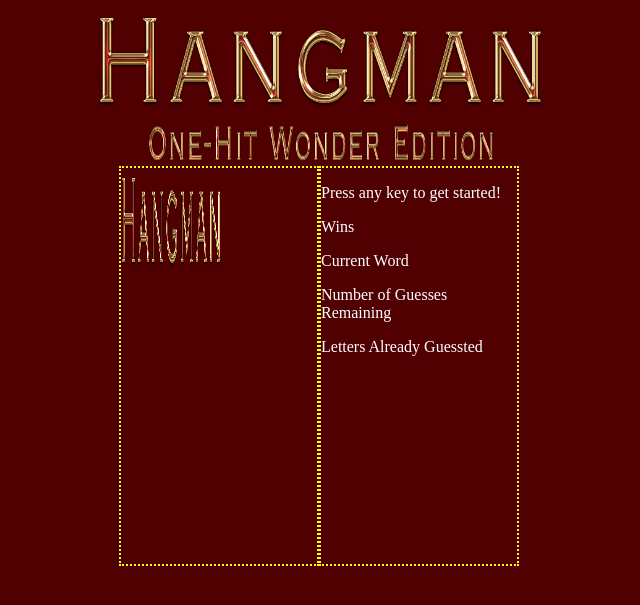
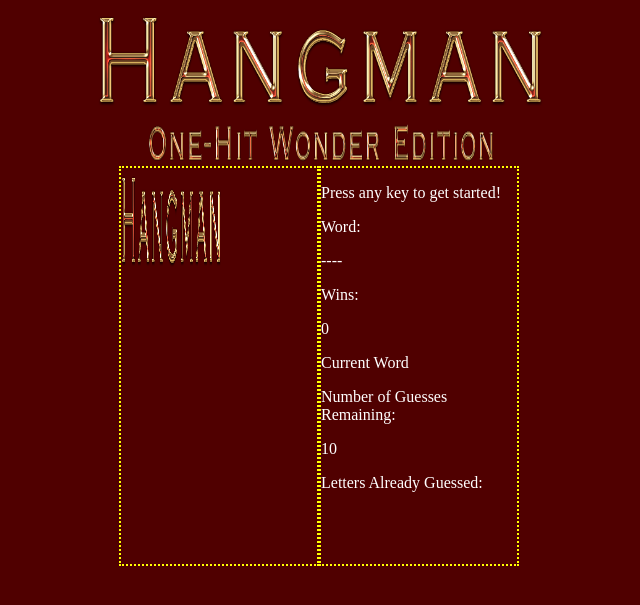
Before and after one commit to tylerfallon/week-3-game, a PHP site: page /index.html in a window 1280 px wide. Shown: the top 605 px of the page, without its empty margins (321-961 px from the left). Run offline with PHP 8.4, Linux system fonts and the light colour scheme.

Commit message:
stuff is working

```diff
--- a/assets/css/style.css
+++ b/assets/css/style.css
@@ -23,3 +23,7 @@
 body {
 	background-color: #500000;
 }
+
+#letterlist {
+	display: inline;
+}
--- a/assets/javascript/game.js
+++ b/assets/javascript/game.js
@@ -16,15 +16,20 @@
 			console.log(userGuess);
 		}
 		else {
-			console.log('Guag');
+			var newElement = document.createElement("span");
+			var newUserGuess = document.createTextNode(userGuess);
+			newElement.appendChild(newUserGuess);
+			document.getElementById("letterlist").appendChild(newElement);
+
+
+			var remain = document.getElementById("remaining").innerHTML;
+			var newRemain = remain-1;
+			document.getElementById("remaining").innerHTML = newRemain;
+			}
 		}
 
 
 
 
 
-
-
-
 	};
-	}
--- a/index.html
+++ b/index.html
@@ -21,10 +21,15 @@
 
 <div id="thebox">
 	<p id="instructions">Press any key to get started!</p>
-	<p id="Wins">Wins</p>
+	<p id="word">Word:</p>
+	<p id="hangman">----</p>
+	<p id="Wins">Wins:</p>
+	<p id="numwin">0</p>
 	<p id="currentword">Current Word</p>
-	<p id="numguesses">Number of Guesses Remaining</p>
-	<p id="lettersguessed">Letters Already Guessted</p>
+	<p id="numguesses">Number of Guesses Remaining:</p>
+	<p id="remaining">10</p>
+	<p id="lettersguessed">Letters Already Guessed:</p>
+	<p id="letterlist"></p>
 </div>
 
 </div>
```
